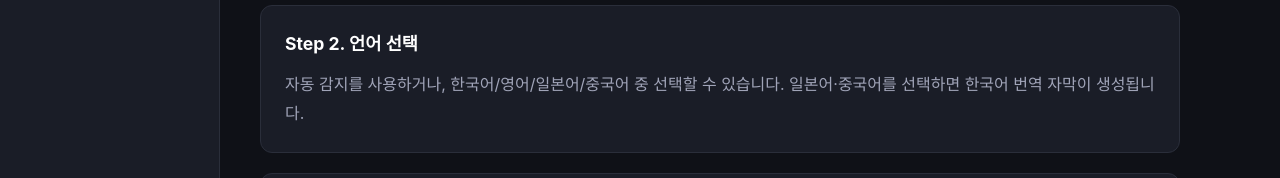
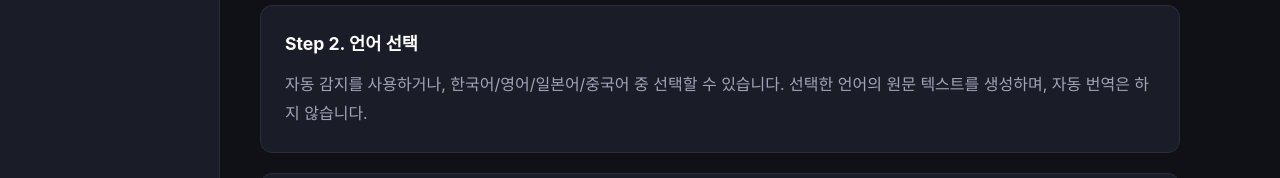
Before and after one commit to evilmuff0805-create/PR_text, a React (Vite) app in the folder client/: page /guide in a window 1280 px wide. Shown: the part 317-495 px from the top of the page. Built offline with nearby package versions, Linux system fonts and the light colour scheme; a web font is replaced by a local one.

Commit message:
docs: clarify non-Korean transcription behavior

```diff
--- a/client/src/pages/GuidePage.jsx
+++ b/client/src/pages/GuidePage.jsx
@@ -15,7 +15,7 @@ export default function GuidePage() {
         <h3 style={{ fontSize: '1.1rem', marginBottom: '12px', color: 'var(--text-primary)' }}>Step 2. 언어 선택</h3>
         <p style={{ color: 'var(--text-secondary)', lineHeight: 1.8 }}>
           자동 감지를 사용하거나, 한국어/영어/일본어/중국어 중 선택할 수 있습니다.
-          일본어·중국어를 선택하면 한국어 번역 자막이 생성됩니다.
+          선택한 언어의 원문 텍스트를 생성하며, 자동 번역은 하지 않습니다.
         </p>
       </div>
       <div className="card" style={{ marginBottom: '20px' }}>
```
